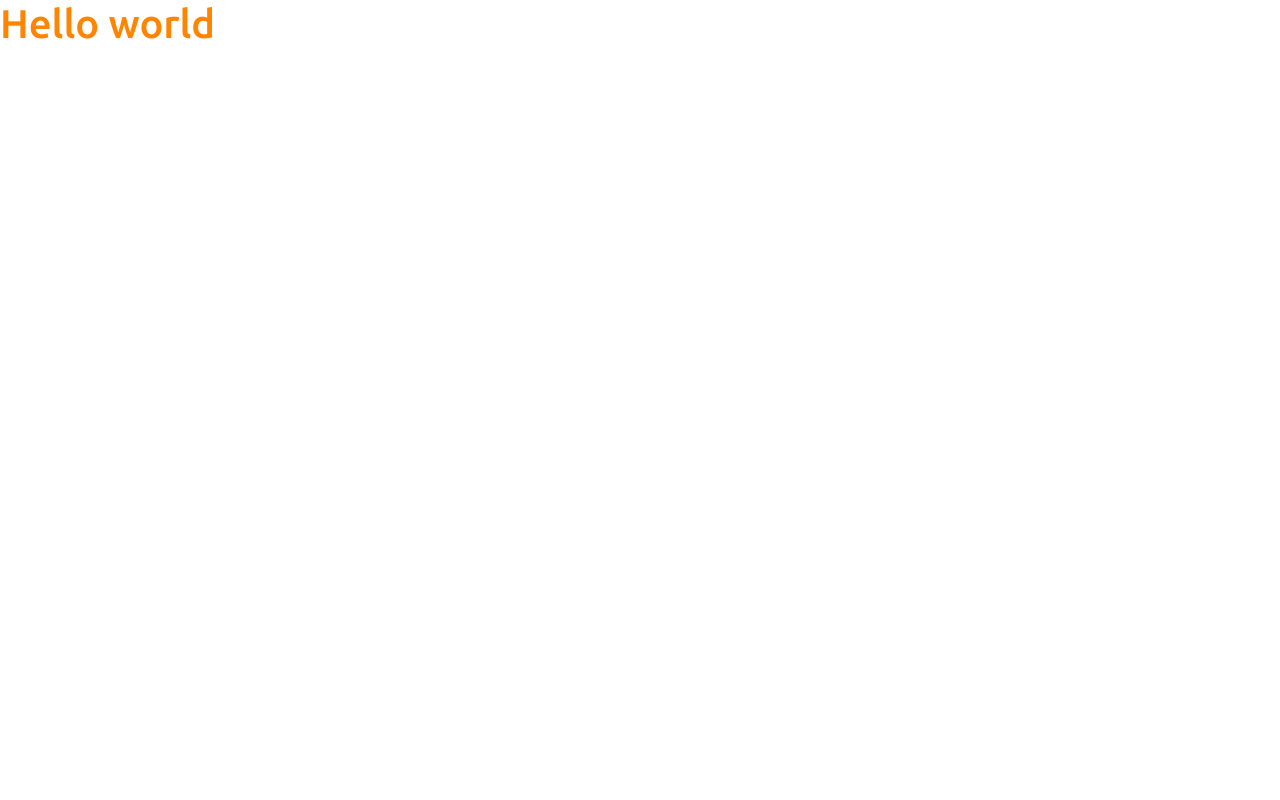
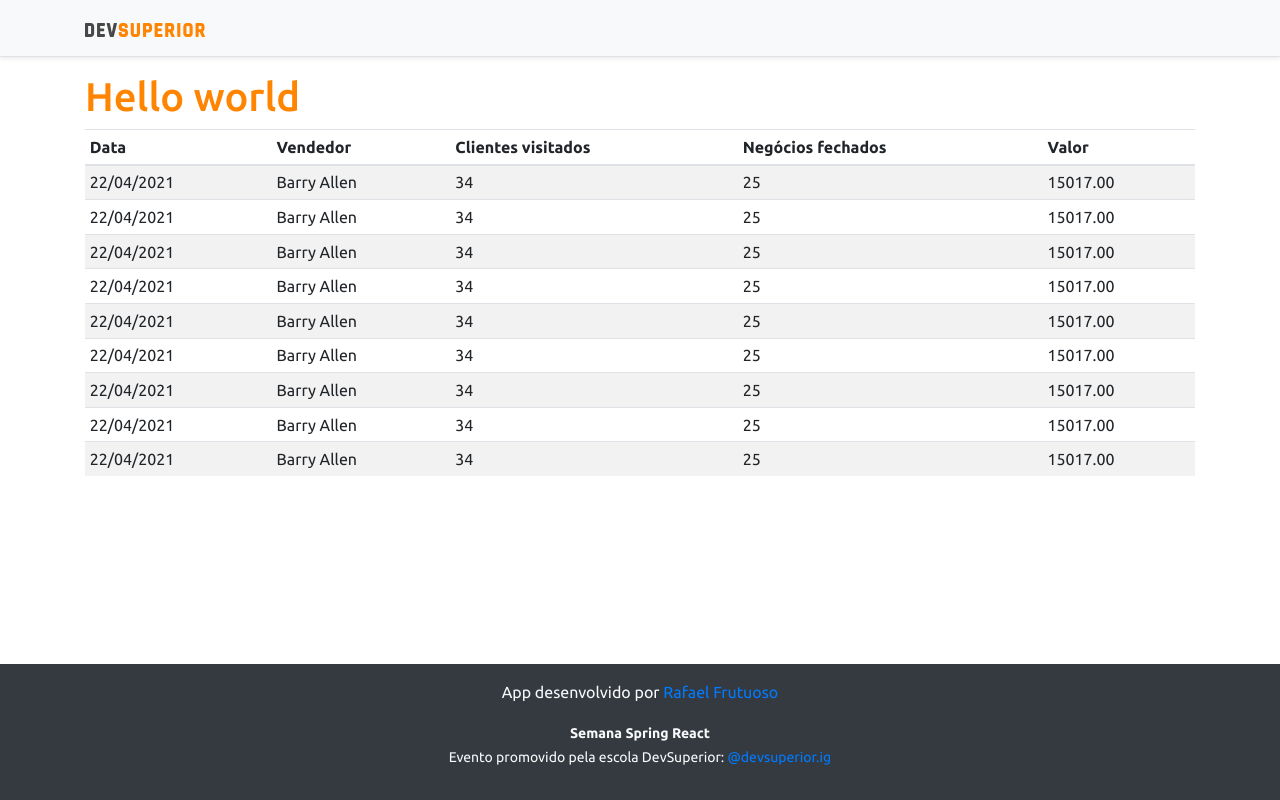
Before and after one commit to rafaelfrutuoso/projeto-sds3, a React (Create React App) app in the folder frontend/: page / in a window 1280 px wide. Built offline with nearby package versions, Linux system fonts and the light colour scheme.

Commit message:
Basic static components

```diff
--- a/frontend/src/App.tsx
+++ b/frontend/src/App.tsx
@@ -1,9 +1,17 @@
+import DataTable from "components/DataTable";
+import Footer from "components/Footer";
+import NavBar from "components/NavBar";
+
 function App() {
   return (
-    <div className="App">
-      <h1 className="text-primary">Hello world</h1>
-
-    </div>
+    <>
+      <NavBar/>
+      <div className="container">
+        <h1 className="text-primary">Hello world</h1>
+        <DataTable/>
+      </div>
+      <Footer/>
+    </>
   );
 }
 
--- a/frontend/src/assets/css/styles.css
+++ b/frontend/src/assets/css/styles.css
@@ -30,3 +30,32 @@
 .text-primary {
     color: var(--color-primary) !important;
 }
+th{
+    transition-duration: 0.7s;
+    transition-property: all;
+}
+th:hover{
+    box-shadow:  0px 1px #202433, 0px 2px #202433,0px 3px #202433;
+    transform: translate3d(0px, -6px ,-1px);
+
+
+    transition-duration: 0.7s;
+    transition-property: all;
+    transition-timing-function: line;
+    transform-style: preserve-3d;
+}
+td{
+    transition-duration: 0.5s;
+    transition-property: all;
+}
+td:hover{
+    background: #363f5f;
+    background: #022421;
+     box-shadow:  0px 1px #202433, 0px 2px #202433,0px 3px #202433;
+     transform: translate3d(0px, -3px ,-1px);
+     text-shadow:  1px 0px 7px #fff, 1px 0px 2px #fff, 1px 0px 3px #d1a7f3;
+     color: #fff;
+     transition-delay: 0.1s;
+     transition-timing-function: ease-out;
+     transform-style: preserve-3d;
+}
--- /dev/null
+++ b/frontend/src/components/DataTable/index.tsx
@@ -0,0 +1,85 @@
+const DataTable = () => {
+
+    return (
+        <div className="table-responsive">
+        <table className="table table-striped table-sm">
+            <thead>
+                <tr>
+                    <th>Data</th>
+                    <th>Vendedor</th>
+                    <th>Clientes visitados</th>
+                    <th>Negócios fechados</th>
+                    <th>Valor</th>
+                </tr>
+            </thead>
+            <tbody>
+                <tr>
+                    <td>22/04/2021</td>
+                    <td>Barry Allen</td>
+                    <td>34</td>
+                    <td>25</td>
+                    <td>15017.00</td>
+                </tr>
+                <tr>
+                    <td>22/04/2021</td>
+                    <td>Barry Allen</td>
+                    <td>34</td>
+                    <td>25</td>
+                    <td>15017.00</td>
+                </tr>
+                <tr>
+                    <td>22/04/2021</td>
+                    <td>Barry Allen</td>
+                    <td>34</td>
+                    <td>25</td>
+                    <td>15017.00</td>
+                </tr>
+                <tr>
+                    <td>22/04/2021</td>
+                    <td>Barry Allen</td>
+                    <td>34</td>
+                    <td>25</td>
+                    <td>15017.00</td>
+                </tr>
+                <tr>
+                    <td>22/04/2021</td>
+                    <td>Barry Allen</td>
+                    <td>34</td>
+                    <td>25</td>
+                    <td>15017.00</td>
+                </tr>
+                <tr>
+                    <td>22/04/2021</td>
+                    <td>Barry Allen</td>
+                    <td>34</td>
+                    <td>25</td>
+                    <td>15017.00</td>
+                </tr>
+                <tr>
+                    <td>22/04/2021</td>
+                    <td>Barry Allen</td>
+                    <td>34</td>
+                    <td>25</td>
+                    <td>15017.00</td>
+                </tr>
+                <tr>
+                    <td>22/04/2021</td>
+                    <td>Barry Allen</td>
+                    <td>34</td>
+                    <td>25</td>
+                    <td>15017.00</td>
+                </tr>
+                <tr>
+                    <td>22/04/2021</td>
+                    <td>Barry Allen</td>
+                    <td>34</td>
+                    <td>25</td>
+                    <td>15017.00</td>
+                </tr>
+            </tbody>
+        </table>
+    </div>
+    );
+  }
+
+  export default DataTable;
--- /dev/null
+++ b/frontend/src/components/Footer/index.tsx
@@ -0,0 +1,14 @@
+const Footer = () => {
+
+    return (
+        <footer className="footer mt-auto py-3 bg-dark">
+        <div className="container">
+          <p className="text-light">App desenvolvido por <a href="https://github.com/rafaelfrutuoso" target="_blank" rel="noreferrer">Rafael Frutuoso</a></p>
+          <p className="text-light"><small><strong>Semana Spring React</strong><br/>
+            Evento promovido pela escola DevSuperior: <a href="https://instagram.com/devsuperior.ig" target="_blank" rel="noreferrer">@devsuperior.ig</a></small></p>
+        </div>
+      </footer>
+    );
+  }
+
+  export default Footer;
--- /dev/null
+++ b/frontend/src/components/NavBar/index.tsx
@@ -0,0 +1,16 @@
+import ImgDsDark from 'assets/img/ds-dark.svg'
+//function NavBar() ou  pode criar com const{
+const NavBar = () => {
+
+    return (
+        <div className="d-flex flex-column flex-md-row align-items-center p-3 px-md-4 mb-3 bg-light border-bottom shadow-sm">
+        <div className="container">
+          <nav className="my-2 my-md-0 mr-md-3">
+            <img src={ImgDsDark} alt="DevSuperior" width="120" />
+          </nav>
+        </div>
+      </div>
+    );
+  }
+
+  export default NavBar;
```
Also changed, not shown: frontend/src/assets/img/ds-dark.svg (added).
